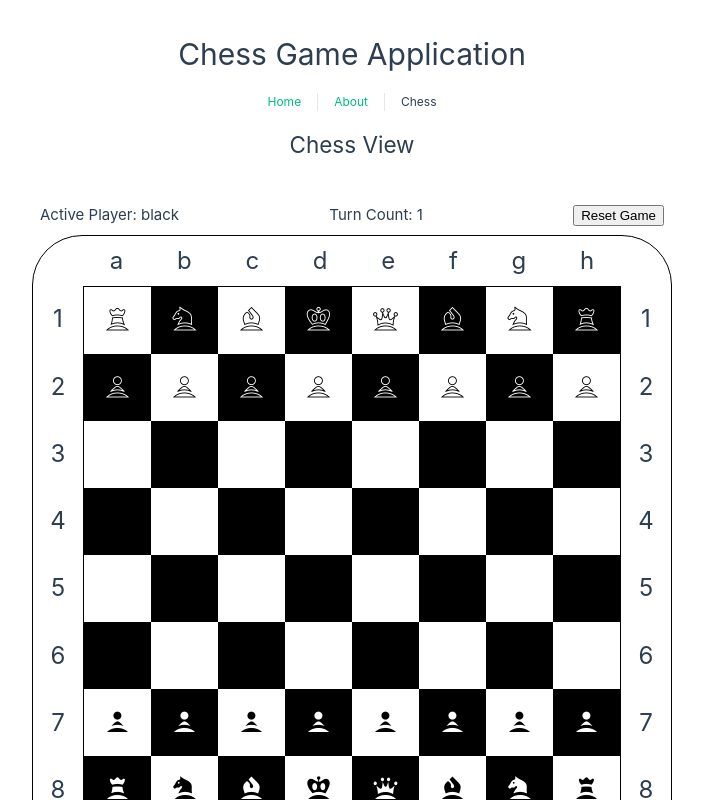
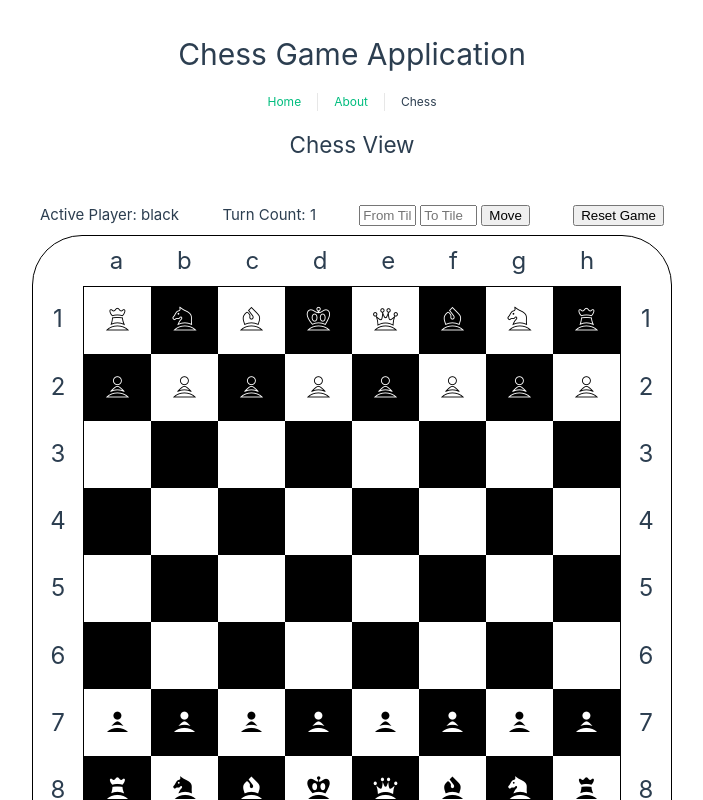
Before and after one commit to Iyashi/vue-chess, a Vue app: page /chess in a window 1280 px wide. Shown: the top 800 px of the page, without its empty margins (288-991 px from the left). Built offline with nearby package versions, Linux system fonts and the light colour scheme; the HTML template or start-up script is replaced by a standard one.

Commit message:
Add manual move form in ChessGame

```diff
--- a/src/components/chess/ChessGame.vue
+++ b/src/components/chess/ChessGame.vue
@@ -15,6 +15,7 @@ import {
   getIndexForVerticalKey,
   calculateMovementPaths,
   Moves,
+  isTile,
   type Piece,
   type Tile,
 } from '@/chess'
@@ -24,6 +25,9 @@ import ChessPromotionDialog from '@/components/chess/ChessPromotionDialog.vue'
 const board = ref(createBoard())
 const activePlayer = ref<'black' | 'white'>('black')
 const turnCount = ref(1)
+const sourceTile = ref<Tile | ''>('')
+const targetTile = ref<Tile | ''>('')
+
 const blackCaptures = ref<Piece[]>([])
 const whiteCaptures = ref<Piece[]>([])
 
@@ -42,6 +46,8 @@ function resetGame() {
 function handleMove(fromTile: Tile, toTile: Tile): void {
   if (canPieceMove(fromTile, toTile)) {
     movePiece(fromTile, toTile)
+    sourceTile.value = ''
+    targetTile.value = ''
   }
 }
 
@@ -139,6 +145,16 @@ function endPromotion(newPiece: Piece) {
     <section class="chess-info">
       <p>Active Player: {{ activePlayer }}</p>
       <p>Turn Count: {{ turnCount }}</p>
+      <form
+        class="manual-move"
+        @submit.prevent="
+          isTile(sourceTile) && isTile(targetTile) && handleMove(sourceTile, targetTile)
+        "
+      >
+        <input v-model="sourceTile" placeholder="From Tile" :size="4" />
+        <input v-model="targetTile" placeholder="To Tile" :size="4" />
+        <button type="submit">Move</button>
+      </form>
       <button @click="handleResetGame">Reset Game</button>
     </section>
 
@@ -202,6 +218,15 @@ function endPromotion(newPiece: Piece) {
   }
 }
 
+.manual-move {
+  display: flex;
+  flex-direction: row;
+  flex-wrap: wrap;
+  align-items: center;
+  justify-content: center;
+  gap: 0.25rem;
+}
+
 .chess-info,
 .captures {
   margin: 0.5rem;
```
